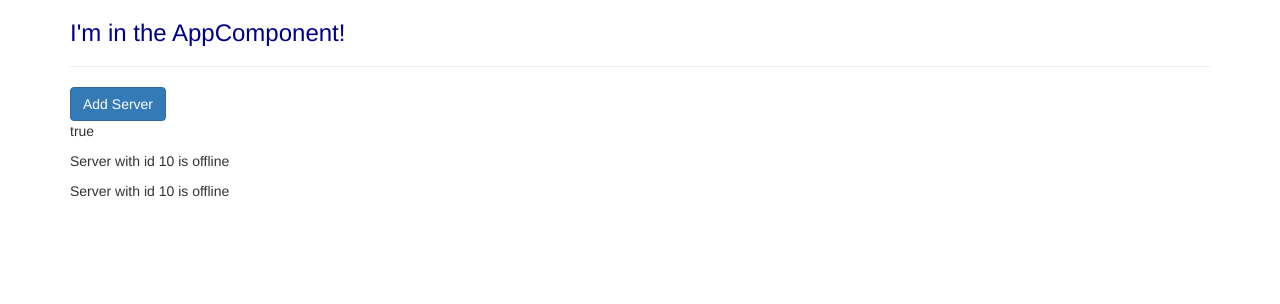
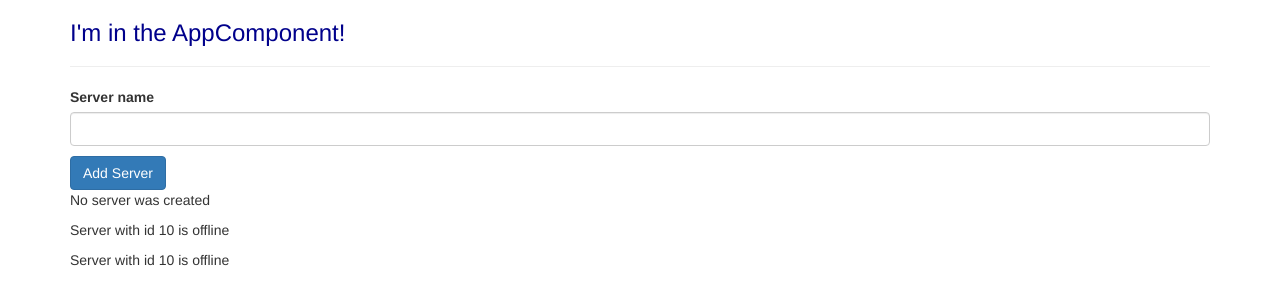
Before and after one commit to leventenyiro/my-app, an Angular app: page / in a window 1280 px wide. Shown: the top 304 px of the page. Built offline with nearby package versions, Linux system fonts and the light colour scheme.

Commit message:
event binding

```diff
--- a/src/app/servers/servers.component.html
+++ b/src/app/servers/servers.component.html
@@ -1,4 +1,8 @@
-<button class="btn btn-primary" [disabled]="!allowNewServer">Add Server</button>
-<p [innerText]="allowNewServer"></p>
+<label>Server name</label>
+<input type="text" class="form-control" (input)="onUpdateServerName($event)">
+<p>{{ serverName }}</p>
+<button class="btn btn-primary" [disabled]="!allowNewServer" (click)="onCreateServer()">Add Server</button>
+<!--<p [innerText]="allowNewServer"></p>-->
+<p>{{ serverCreationStatus }}</p>
 <app-server></app-server>
 <app-server></app-server>
--- a/src/app/servers/servers.component.ts
+++ b/src/app/servers/servers.component.ts
@@ -11,10 +11,20 @@
 })
 export class ServersComponent {
     allowNewServer = false;
+    serverCreationStatus = 'No server was created';
+    serverName = '';
 
     constructor() {
         setTimeout(() => {
             this.allowNewServer = true;
         }, 2000);
     }
+
+    onCreateServer() {
+        this.serverCreationStatus = 'Server was created!';
+    }
+
+    onUpdateServerName(event: Event) {
+        this.serverName = (<HTMLInputElement>event.target).value;
+    }
 }
```
Also changed, not shown: 1 other file (tests, documents, lock files or other folders).
